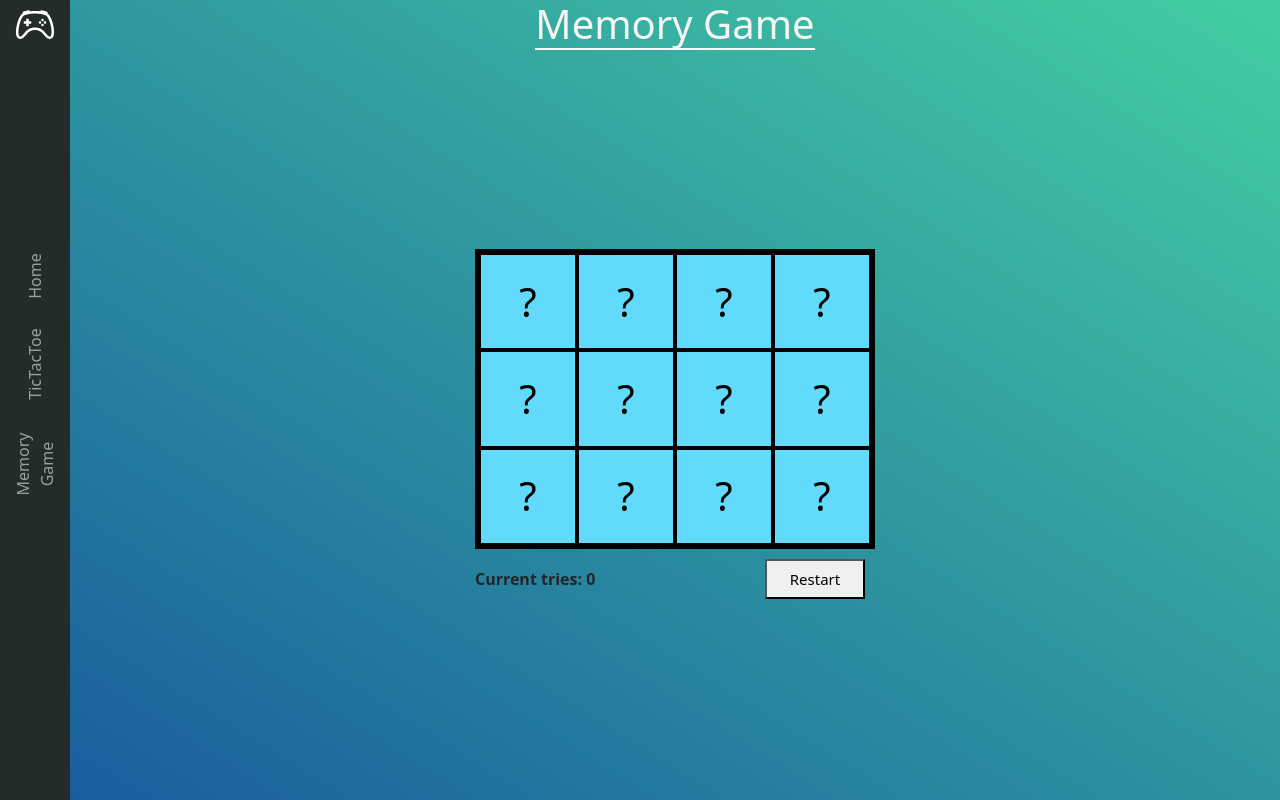
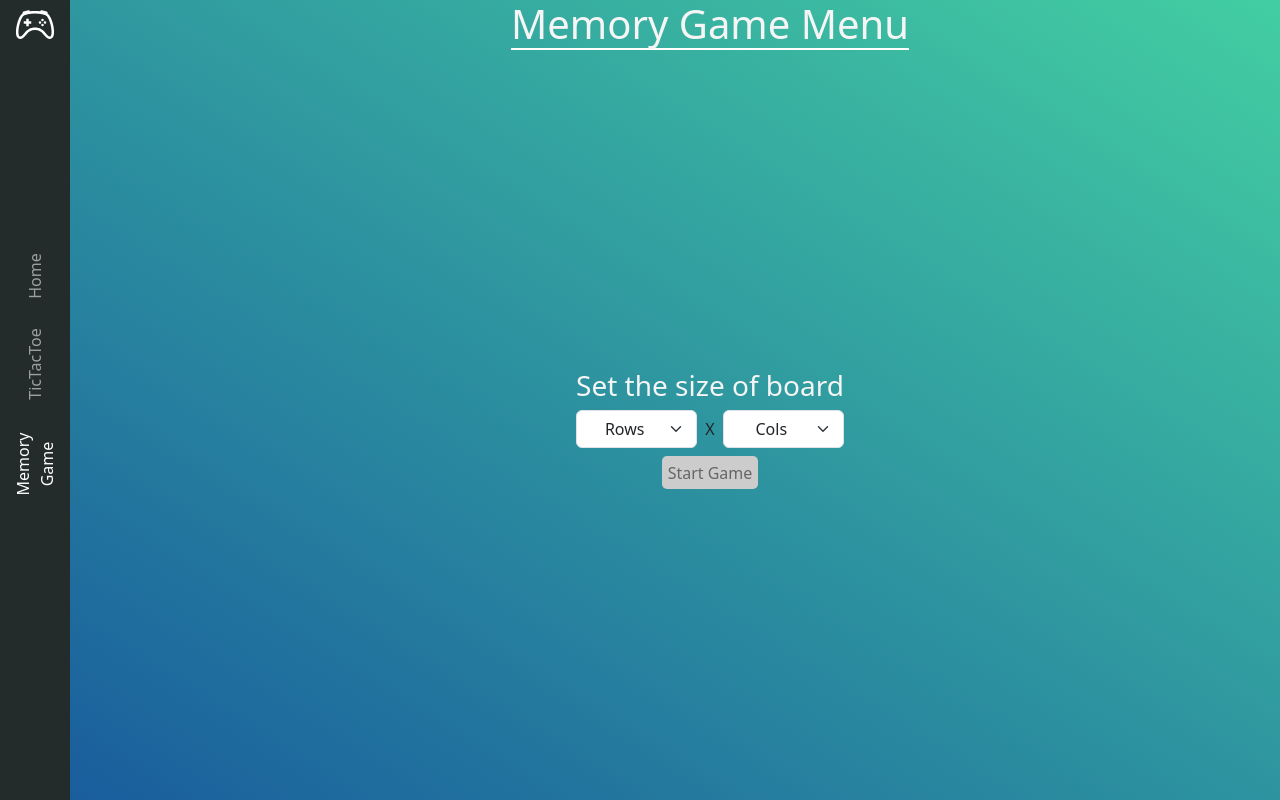
Before and after one commit to nick-klepikov/Basic-Game-Hub, a React (Create React App) app: page /memorygame in a window 1280 px wide. Built offline with nearby package versions, Linux system fonts and the light colour scheme.

Commit message:
made memory game menu part of the /memorygame page; decreased time between clicks to 1sec; added better styling for buttons and better mobiles support

```diff
--- a/src/App.js
+++ b/src/App.js
@@ -1,9 +1,4 @@
-import Header from "./comps/Header";
 import "./style/myApp.css"
-import Board from "./comps/Board";
-import {v4 as uuidv4} from "uuid";
-import {useState, useEffect} from "react";
-import BottomMenu from "./comps/Bottom Menu";
 import SideMenu from "./comps/SideMenu";
 import "bootstrap/dist/css/bootstrap.min.css"
 function App() {
--- a/src/comps/Board.jsx
+++ b/src/comps/Board.jsx
@@ -4,10 +4,10 @@ import Cell from "./Cell";
 
 const Board = (props) => {
 
-    let {cells, handleClick} = props;
+    let {cells, handleClick, rows, cols} = props;
 
     return (
-        <div className="board">
+        <div className="board" style={{gridTemplate: `repeat(${rows}, 1fr) / repeat(${cols}, 1fr)`}}>
             {cells.map(cell => <Cell
                                 key={cell.id}
                                 cell={cell}
--- a/src/comps/Bottom Menu.jsx
+++ b/src/comps/Bottom Menu.jsx
@@ -5,10 +5,8 @@ const BottomMenu = (props) => {
 
     let {tries, setIsRestartButtonClicked, isGameOver} = props;
 
-    console.log(isGameOver)
-
     return (
-        <div className="bottomMenu">
+        <div className="bottomMenu" style={{color: "whitesmoke"}}>
             {
                 isGameOver ?
                     <div className="winnerNotification">You won in {tries} steps!</div>
@@ -17,7 +15,7 @@ const BottomMenu = (props) => {
             }
 
 
-            <button className="startButton" onClick={() => setIsRestartButtonClicked(true)}>
+            <button className="startButton restartbutton" onClick={() => setIsRestartButtonClicked(true)}>
                 {!isGameOver ? "Restart" : "Start Over"}
             </button>
         </div>
--- a/src/comps/Header.jsx
+++ b/src/comps/Header.jsx
@@ -1,9 +1,11 @@
 import React from 'react';
 
-const Header = () => {
+const Header = (props) => {
+    let {title} = props;
+
     return (
         <div>
-            <h1>Memory Game</h1>
+            <h1 style={{fontWeight: "350", color: "whitesmoke", borderBottom: "2px solid white"}}>{title}</h1>
         </div>
     );
 };
--- a/src/comps/SideMenu.jsx
+++ b/src/comps/SideMenu.jsx
@@ -6,7 +6,6 @@ import {Route, Routes} from "react-router";
 import "bootstrap/dist/css/bootstrap.min.css";
 import "../style/myApp.css";
 import Home from "../pages/Home";
-import MemoryGameStartMenu from "../pages/MemoryGameStartMenu";
 import TicTacToe from "../pages/TicTacToe";
 import MemoryGamePage from "../pages/MemoryGamePage";
 
@@ -28,13 +27,13 @@ const SideMenu = () => {
                         </Nav.Link>
                     </NavbarBrand>
 
-                    <div className="d-flex justify-content-center d-none d-sm-block">
+                    <div className="d-flex justify-content-center d-none d-sm-block navlinks">
                         <NavbarCollapse id={"navbar-nav-toggle"}>
                             <Nav className="d-flex flex-column">
                                 <Nav.Link className="sideNav mb-5" to="/" as={NavLink}>Home</Nav.Link>
                                 <Nav.Link className="sideNav mb-5" to="/tictactoe"
                                           as={NavLink}>TicTacToe</Nav.Link>
-                                <Nav.Link className="sideNav mb-5" to="/startmemorygame" as={NavLink}>Memory Game</Nav.Link>
+                                <Nav.Link className="sideNav mb-5" to="/memorygame" as={NavLink}>Memory Game</Nav.Link>
                             </Nav>
                         </NavbarCollapse>
                     </div>
@@ -44,12 +43,12 @@ const SideMenu = () => {
 
                         <NavbarToggle className="m-0 navtog" area-controls="navbar-nav-toggle" onClick={() => setIsCollapsed(!isCollapsed)}/>
 
-                        <div className="d-sm-none">
+                        <div className="d-sm-none navlinks">
                             <NavbarCollapse id={"navbar-nav-toggle"} className="collapsemenu">
                                 <Nav className="d-flex">
                                     <Nav.Link className="mb-5" to="/" as={NavLink}>Home</Nav.Link>
                                     <Nav.Link className="mb-5" to="/tictactoe" as={NavLink}>TicTacToe</Nav.Link>
-                                    <Nav.Link  to="/startmemorygame" as={NavLink}>Memory Game</Nav.Link>
+                                    <Nav.Link  to="/memorygame" as={NavLink}>Memory Game</Nav.Link>
                                 </Nav>
                             </NavbarCollapse>
 
@@ -61,9 +60,8 @@ const SideMenu = () => {
 
             <Routes>
                 <Route path={"/"} element={<Home/>}/>
-                <Route path={"/startmemorygame"} element={<MemoryGameStartMenu/>}/>
+                <Route path={"/memorygame"} element={<MemoryGamePage/>}/>
                 <Route path={"/tictactoe"} element={<TicTacToe/>}/>
-                <Route path={"/memorygame"} element={<MemoryGamePage/>}/>
             </Routes>
         </div>
     );
--- a/src/pages/Home.jsx
+++ b/src/pages/Home.jsx
@@ -1,9 +1,12 @@
 import React from 'react';
+import Header from "../comps/Header";
 
 const Home = () => {
+    let title = "Home Page";
+
     return (
         <div className="d-flex flex-column align-items-center vw-100">
-            <h1 style={{fontWeight: "350", color: "whitesmoke", borderBottom: "2px solid white"}}>Home Page</h1>
+            <Header title={title}/>
         </div>
     );
 };
--- a/src/pages/MemoryGamePage.jsx
+++ b/src/pages/MemoryGamePage.jsx
@@ -1,8 +1,9 @@
 import React, {useEffect, useState} from 'react';
 import Board from "../comps/Board";
 import BottomMenu from "../comps/Bottom Menu";
+import {v4 as uuidv4} from "uuid";
+import MemoryGameStartMenu from "./MemoryGameStartMenu";
 import Header from "../comps/Header";
-import {v4 as uuidv4} from "uuid";
 
 const MemoryGamePage = () => {
     let [cells, setCells] = useState([]);
@@ -10,9 +11,13 @@ const MemoryGamePage = () => {
     let [isRestartButtonClicked, setIsRestartButtonClicked] = useState(false);
     let [isGameOver, setIsGameOver] = useState(false);
     let [tries, setTries] = useState(0);
+    let [isGameSettingsSet, setIsGameSettingsSet] = useState(false);
+    let [rows, setRows] = useState(0);
+    let [cols, setCols] = useState(0);
+    let title = "Memory Game"
     const fillCells = () => {
         let curArrOfEmojis = [], start = 0X1F600, end = 0X1F64F;
-        for (let i = 0; i < 6; i++) {
+        for (let i = 0; i < rows * cols / 2; i++) {
             let currentEmoji = Math.floor(Math.random() * (end - start + 1) + start);
             curArrOfEmojis.push(String.fromCodePoint(currentEmoji));
         }
@@ -53,7 +58,7 @@ const MemoryGamePage = () => {
                 }
                 return cell;
             }));
-        }, 2000)
+        }, 1000)
     };
 
     const handleClick = (curClicked) => {
@@ -66,11 +71,19 @@ const MemoryGamePage = () => {
             return cell;
         }));
     };
+    const handleRowsChange = (num) => {
+        setRows(num);
+    };
+    const handleColsChange = (num) => {
+        setCols(num);
+    };
 
     useEffect(() => {
-        fillCells();
-        setIsGameOver(false);
-    }, [])
+        if(isGameSettingsSet) {
+            fillCells();
+            setIsGameOver(false);
+        }
+    }, [isGameSettingsSet])
 
     useEffect(() => {
         if (isRestartButtonClicked) handleRestartGame();
@@ -92,15 +105,34 @@ const MemoryGamePage = () => {
     }, [curOpened])
 
     return (
-        <div className="d-flex flex-column align-items-center vw-100 vh-100">
+        <div>
+            {isGameSettingsSet ?
+                <div className="d-flex flex-column align-items-center vw-100 vh-100">
+                    <Header title={title}/>
+                    <div className="d-flex flex-column vh-100 justify-content-center align-items-center">
+                        <Board
+                            cells={cells}
+                            handleClick={handleClick}
+                            rows={rows}
+                            cols={cols}
+                        />
+                        <BottomMenu
+                            tries={tries}
+                            setIsRestartButtonClicked={setIsRestartButtonClicked}
+                            isGameOver={isGameOver}
+                        />
+                    </div>
+                </div> :
+                <MemoryGameStartMenu
+                    rows={rows}
+                    cols={cols}
+                    handleRowsChange={handleRowsChange}
+                    handleColsChange={handleColsChange}
+                    setIsGameSettingsSet={setIsGameSettingsSet}
+                />
+            }
 
-            <h1 style={{fontWeight: "350", color: "whitesmoke", borderBottom: "2px solid white"}}>Memory Game</h1>
 
-            <div className="d-flex flex-column vh-100 justify-content-center align-items-center">
-                <Board cells={cells} handleClick={handleClick}/>
-                <BottomMenu tries={tries} setIsRestartButtonClicked={setIsRestartButtonClicked}
-                            isGameOver={isGameOver}/>
-            </div>
         </div>
 
     );
--- a/src/pages/MemoryGameStartMenu.jsx
+++ b/src/pages/MemoryGameStartMenu.jsx
@@ -1,25 +1,22 @@
-import React, {useState} from 'react';
+import React from 'react';
 import "bootstrap/dist/css/bootstrap.min.css";
-import {Route, Routes} from "react-router";
-import MemoryGamePage from "./MemoryGamePage";
-import {Nav} from "react-bootstrap";
-import {Link, NavLink} from "react-router-dom";
+import Header from "../comps/Header";
+const MemoryGameStartMenu = (props) => {
 
-const MemoryGameStartMenu = () => {
-    const [rows, setRows] = useState(0);
-    const [cols, setCols] = useState(0);
+    let {rows, cols, handleRowsChange, handleColsChange, setIsGameSettingsSet} = props;
+
+    let title = "Memory Game Menu";
 
     return (
 
         <div className="d-flex flex-column align-items-center vw-100 vh-100">
-            <h1 style={{fontWeight: "350", color: "whitesmoke", borderBottom: "2px solid white"}}>Memory Game Menu</h1>
+            <Header title={title}/>
             <div className="d-flex flex-column vh-100 justify-content-center">
                 <h3 style={{color: "whitesmoke"}}>Set the size of board</h3>
-
                 <div className="d-flex align-items-center justify-content-center mb-2">
                     <select className="form-select me-2 w-50" aria-label="number-of-rows" required
-                            onChange={(event) => setRows(+event.target.value)}>
-                        <option selected value={0}>Rows</option>
+                            onChange={(event) => handleRowsChange(+event.target.value)}>
+                        <option value={0}>Rows</option>
                         <option value={3}>3</option>
                         <option value={4}>4</option>
                         <option value={5}>5</option>
@@ -29,8 +26,8 @@ const MemoryGameStartMenu = () => {
                     <span>X</span>
 
                     <select className="form-select ms-2 w-50" aria-label="number-of-cols" required
-                            onChange={(event) => setCols(+event.target.value)}>
-                        <option selected value={0}>Cols</option>
+                            onChange={(event) => handleColsChange(+event.target.value)}>
+                        <option value={0}>Cols</option>
                         <option value={3}>3</option>
                         <option value={4}>4</option>
                         <option value={5}>5</option>
@@ -42,9 +39,7 @@ const MemoryGameStartMenu = () => {
                     {!!(rows * cols % 2) || !(rows * cols) ?
                         <button className="startgamebutton" disabled>Start Game</button>
                         :
-                        <Link to="/memorygame">
-                            <button className="startgamebutton startgamebuttonhover">Start Game</button>
-                        </Link>
+                        <button className="startgamebutton startgamebuttonhover" onClick={() => setIsGameSettingsSet(true)}>Start Game</button>
                     }
                 </div>
             </div>
--- a/src/pages/TicTacToe.jsx
+++ b/src/pages/TicTacToe.jsx
@@ -1,9 +1,12 @@
 import React from 'react';
+import Header from "../comps/Header";
 
 const TicTacToe = () => {
+    let title = "TicTacToe";
+
     return (
         <div className="d-flex flex-column align-items-center vw-100">
-            <h1 style={{fontWeight: "350", color: "whitesmoke", borderBottom: "2px solid white"}}>TicTacToe</h1>
+            <Header title={title}/>
         </div>
     );
 };
--- a/src/style/myApp.css
+++ b/src/style/myApp.css
@@ -11,17 +11,34 @@
 
 .board {
     display: grid;
-    grid-template: repeat(3, 1fr) / repeat(4, 1fr);
-    height: 300px;
-    width: 400px;
-    border: 4px solid black;
+    width: 50vw;
+    height: 50vh;
+    border: none;
 }
 
+
 .cell {
-    background-color: #61dafb;
-    border: 2px solid black;
+    background-color: white;
+    border: none;
+    border-radius: 5px;
+    margin: 2px;
     align-content: center;
     font-size: 40px;
+}
+
+@media (width < 600px) or (height < 600px) {
+    .cell {
+        background-color: white;
+        border: none;
+        border-radius: 5px;
+        margin: 2px;
+        align-content: center;
+        font-size: 15px;
+    }
+
+    .navlinks {
+        margin-top: 3rem;
+    }
 }
 
 .startButton {
@@ -43,7 +60,7 @@
 
 .bottomMenu {
     display: flex;
-    width: 400px;
+    width: 50vw;
     align-items: center;
     justify-content: space-between;
 }
@@ -95,3 +112,17 @@ button:disabled {
     background-color: #cccccc;
     color: #666666;
 }
+
+.restartbutton {
+    border-radius: 5px;
+    border: none;
+    background: white;
+    color: darkseagreen;
+    height: 33px;
+    font-weight: 600;
+}
+
+.restartbutton:hover {
+    background: orangered;
+    color: white;
+}
```
